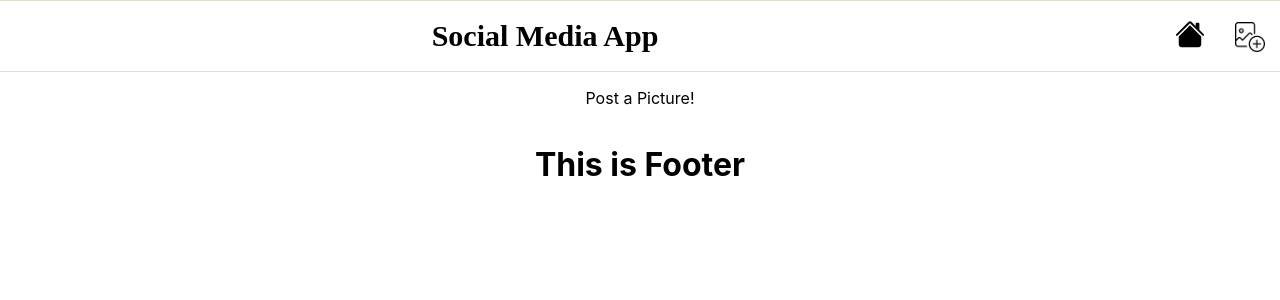
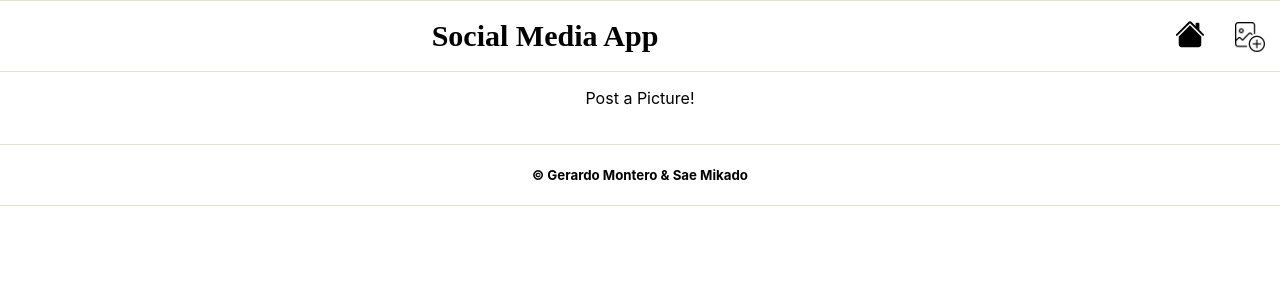
Before and after one commit to GerMont01/social_media_app, a React (Create React App) app: page / in a window 1280 px wide. Shown: the top 300 px of the page. Built offline with nearby package versions, Linux system fonts and the light colour scheme.

Commit message:
more_styling

```diff
--- a/src/Feed/feed.js
+++ b/src/Feed/feed.js
@@ -106,7 +106,7 @@ export default function Feed() {
                 <span> {post.comments.length} Comments</span>
               </div>
               <Comment post={post}/>
-              <Input type='text' placeholder='Add a comment' onKeyDown={(e)=>{if(e.key ==='Enter'){addComment(post.id,e.target.value,dispatch)}}}/>
+              <Input type='text' placeholder='Add a comment' onKeyDown={(e)=>{if(e.key ==='Enter'){addComment(post.id,e.target.value,dispatch);e.target.value='';}}}/>
             </Div>
           </>
           )}
--- a/src/Footer/footer.js
+++ b/src/Footer/footer.js
@@ -1,19 +1,23 @@
 import React from "react";
-import { Consumer } from "../context";
+import styled from "styled-components";
+
+const FooterDiv = styled.footer`
+  display: flex;
+  justify-content: center;
+  align-items: center;
+  margin-top: 20px;
+  height: 60px;
+  width: 100%;
+  border-top: 1px solid rgb(225, 225, 208);
+  border-bottom: 1px solid rgb(225, 225, 208);
+`;
 
 export default class Footer extends React.Component {
-//   deleteUser = (id, dispatch) => {
-//     dispatch({ type: "DELETE_CONTACT", payload: id });
-//   };
   render() {
     return (
-      <Consumer>
-        {(value) => (
-          <>
-          <h1>This is Footer</h1>
-          </>
-        )}
-      </Consumer>
+      <FooterDiv>
+        <h5>© Gerardo Montero &amp; Sae Mikado</h5>
+      </FooterDiv>
     );
   }
 }
--- a/src/Post/post.js
+++ b/src/Post/post.js
@@ -38,8 +38,7 @@ onSubmit = (dispatch, e) => {
    }
    if(file){
         reader.readAsDataURL(file);
-    }else{
-    }
+  }
 }
 
 
```
